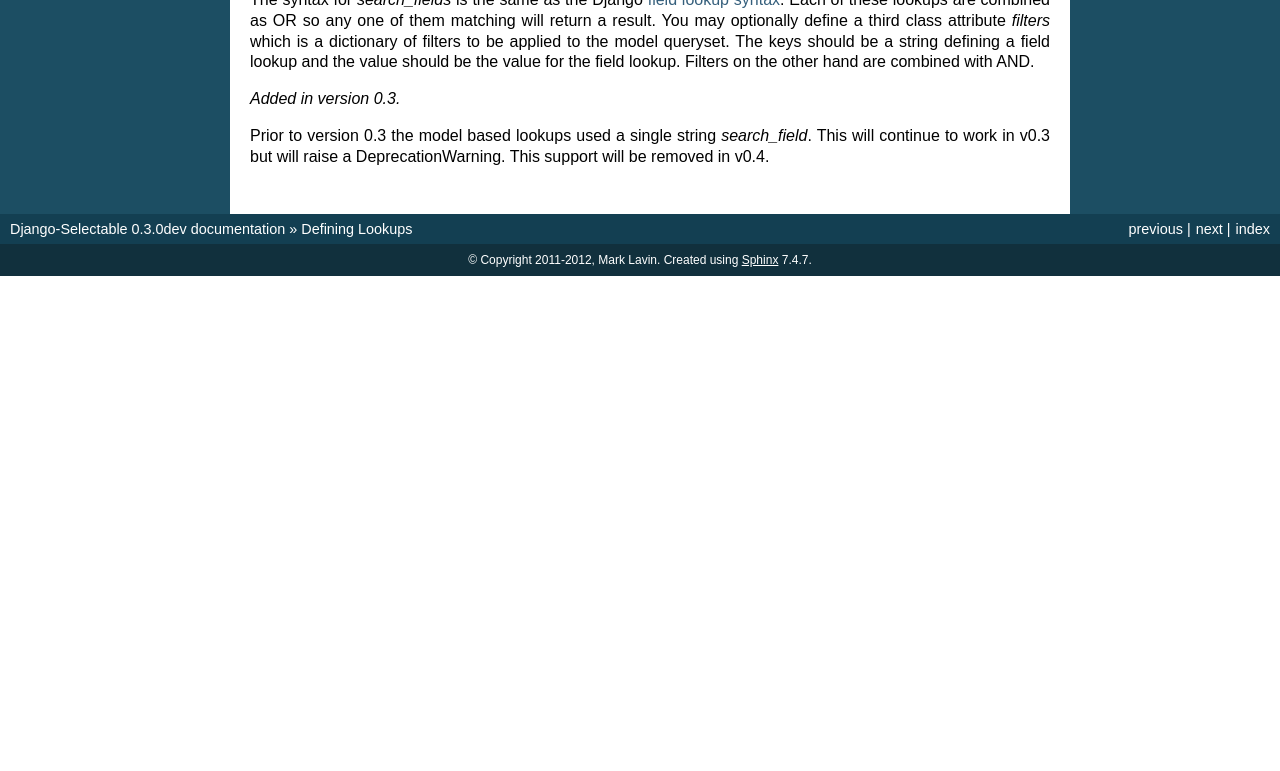
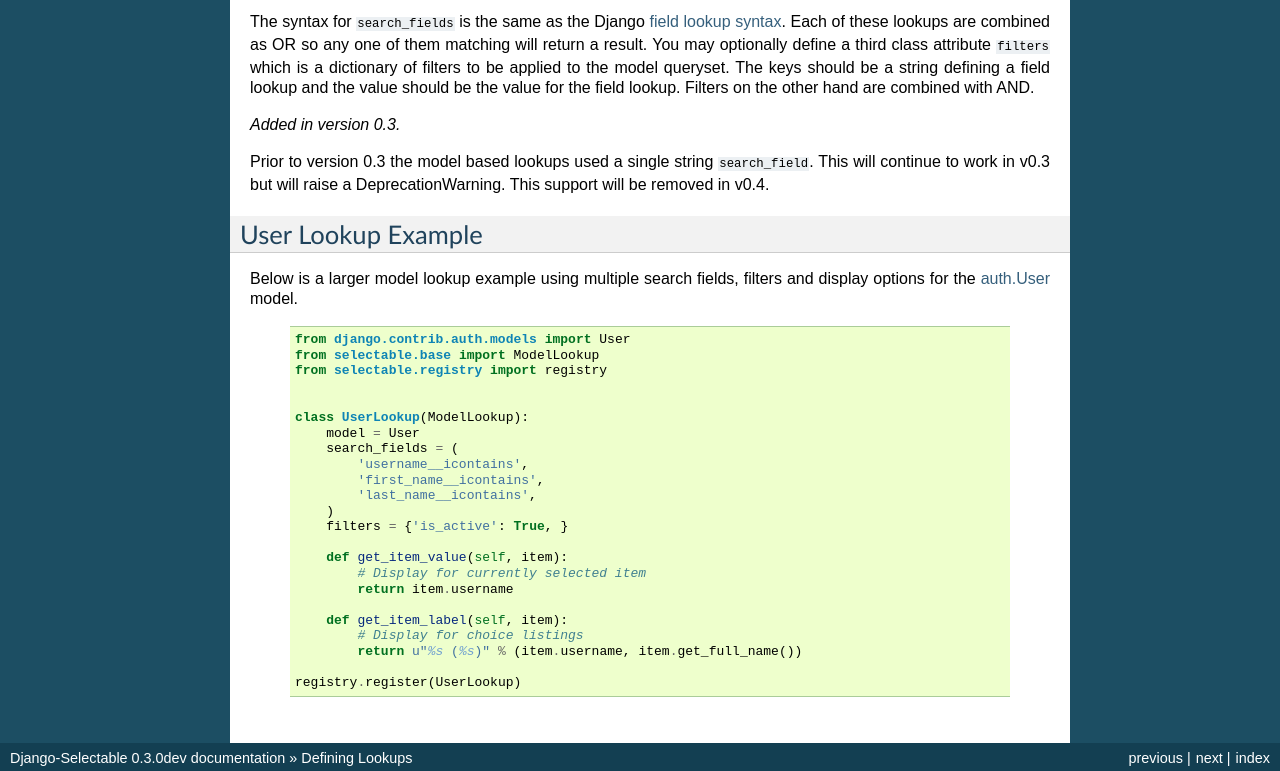
Before and after one commit to mlavin/django-selectable, a Sphinx documentation site: the page built from docs/lookups.rst, in a window 1280 px wide and 900 px high, scrolled down 1986 px, cut to the strip 129-900 px from the top of the window. Built offline with Sphinx 7.4.7, drawn with Linux system fonts in a browser that asks for light colours; before the commit the page ends 2391 px from its top, so only the background shows below that; some of the changed text lies outside the part shown.

Commit message:
Larger model based lookup example.
--HG--
branch : multi-field-lookups

```diff
--- a/docs/lookups.rst
+++ b/docs/lookups.rst
@@ -15,7 +15,7 @@ Defining a Lookup
 django-selectable uses a registration pattern similar to the Django admin.
 Lookups should be defined in a `lookups.py` in your application's module. Once defined
 you must register in with django-selectable. All lookups must extend from
-`selectable.base.LookupBase` which defines the API for every lookup.
+``selectable.base.LookupBase`` which defines the API for every lookup.
 
     .. code-block:: python
 
@@ -47,7 +47,7 @@ Lookup API
 .. py:method:: LookupBase.get_item_label(item)
 
     This is first of three formatting methods. The label is shown in the
-    drop down menu of search results. This defaults to `item.__unicode__`.
+    drop down menu of search results. This defaults to ``item.__unicode__``.
 
     :param item: An item from the search results.
     :return: A string representation of the item to be shown in the search results.
@@ -61,7 +61,7 @@ Lookup API
 .. py:method:: LookupBase.get_item_id(item)
 
     This is second of three formatting methods. The id is the value that will eventually
-    be returned by the field/widget. This defaults to `item.__unicode__`.
+    be returned by the field/widget. This defaults to ``item.__unicode__``.
 
     :param item: An item from the search results.
     :return: A string representation of the item to be returned by the field/widget.
@@ -69,14 +69,14 @@ Lookup API
 .. py:method:: LookupBase.get_item_value(item)
 
     This is last of three formatting methods. The value is shown in the
-    input once the item has been selected. This defaults to `item.__unicode__`.
+    input once the item has been selected. This defaults to ``item.__unicode__``.
 
     :param item: An item from the search results.
     :return: A string representation of the item to be shown in the input.
 
 .. py:method:: LookupBase.get_item(value)
 
-    `get_item` is the reverse of `get_item_id`. This should take the value
+    ``get_item`` is the reverse of ``get_item_id``. This should take the value
     from the form initial values and return the current item. This defaults
     to simply return the value.
 
@@ -87,7 +87,7 @@ Lookup API
 
     If you plan to use a lookup with a field or widget which allows the user
     to input new values then you must define what it means to create a new item
-    for your lookup. By default this raises a `NotImplemented` error.
+    for your lookup. By default this raises a ``NotImplemented`` error.
 
     :param value: The user given value.
     :return: The new item created from the item.
@@ -96,9 +96,9 @@ Lookup API
 
 .. py:method:: LookupBase.format_item(item)
 
-    By default `format_item` creates a dictionary with the three keys used by
+    By default ``format_item`` creates a dictionary with the three keys used by
     the UI plugin: id, value, label. These are generated from the calls to
-    `get_item_id`, `get_item_value`, and `get_item_label`. If you want to
+    ``get_item_id``, ``get_item_value``, and ``get_item_label``. If you want to
     add additional keys you should add them here.
 
     :param item: An item from the search results.
@@ -106,8 +106,8 @@ Lookup API
 
 .. py:method:: LookupBase.paginate_results(request, results, limit)
 
-    If :ref:`SELECTABLE_MAX_LIMIT` is defined or ``limit` is passed in request.GET
-    then `paginate_results` will return the current page using Django's
+    If :ref:`SELECTABLE_MAX_LIMIT` is defined or ``limit`` is passed in request.GET
+    then ``paginate_results`` will return the current page using Django's
     built in pagination. See the Django docs on `pagination <https://docs.djangoproject.com/en/1.3/topics/pagination/>`_
     for more info.
 
@@ -124,22 +124,56 @@ Lookups Based on Models
 --------------------------------------
 
 Perhaps the most common use case is to define a lookup based on a given Django model.
-For this you can extend `selectable.base.ModelLookup`. To extend `ModelLookup` you
-should set two class attributes: `model` and `search_fields`.
+For this you can extend ``selectable.base.ModelLookup``. To extend ``ModelLookup`` you
+should set two class attributes: ``model`` and ``search_fields``.
 
     .. literalinclude:: ../example/core/lookups.py
         :pyobject: FruitLookup
 
-The syntax for `search_fields` is the same as the Django
+The syntax for ``search_fields`` is the same as the Django
 `field lookup syntax <http://docs.djangoproject.com/en/1.3/ref/models/querysets/#field-lookups>`_.
 Each of these lookups are combined as OR so any one of them matching will return a
-result. You may optionally define a third class attribute `filters` which is a dictionary of
+result. You may optionally define a third class attribute ``filters`` which is a dictionary of
 filters to be applied to the model queryset. The keys should be a string defining a field lookup
 and the value should be the value for the field lookup. Filters on the other hand are
 combined with AND.
 
 .. versionadded:: 0.3
 
-Prior to version 0.3 the model based lookups used a single string `search_field`. This
+Prior to version 0.3 the model based lookups used a single string ``search_field``. This
 will continue to work in v0.3 but will raise a DeprecationWarning. This support will
 be removed in v0.4.
+
+
+User Lookup Example
+--------------------------------------
+
+Below is a larger model lookup example using multiple search fields, filters
+and display options for the `auth.User <https://docs.djangoproject.com/en/1.3/topics/auth/#users>`_
+model.
+
+    .. code-block:: python
+
+        from django.contrib.auth.models import User
+        from selectable.base import ModelLookup
+        from selectable.registry import registry
+
+
+        class UserLookup(ModelLookup):
+            model = User
+            search_fields = (
+                'username__icontains',
+                'first_name__icontains',
+                'last_name__icontains',
+            )
+            filters = {'is_active': True, }
+
+            def get_item_value(self, item):
+                # Display for currently selected item
+                return item.username
+
+            def get_item_label(self, item):
+                # Display for choice listings
+                return u"%s (%s)" % (item.username, item.get_full_name())
+
+        registry.register(UserLookup)
```
